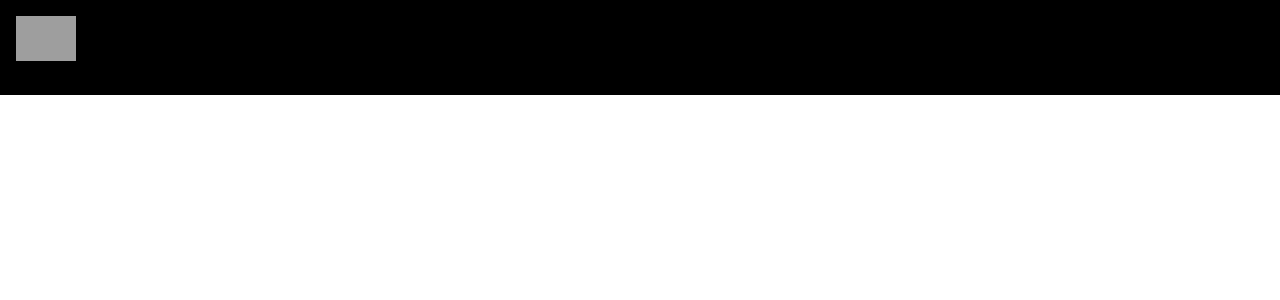
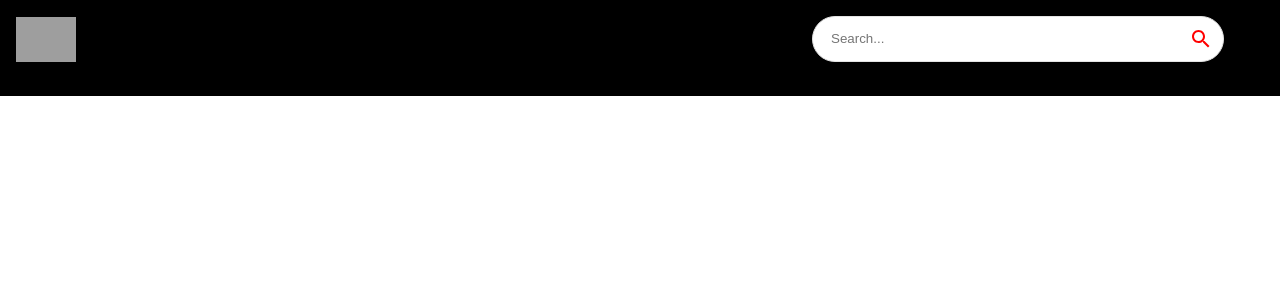
Before and after one commit to Andrei-Sager/shoutcast, a React (Create React App) app: page / in a window 1280 px wide. Shown: the top 300 px of the page. Built offline with nearby package versions, Linux system fonts and the light colour scheme; grey boxes are pictures that could not be loaded; the HTML template or start-up script is replaced by a standard one.

Commit message:
Update Navbar.jsx

```diff
--- a/src/components/Navbar.jsx
+++ b/src/components/Navbar.jsx
@@ -2,6 +2,7 @@
 import { Link } from 'react-router-dom'
 
 import { logo } from '../utils/constants'
+import SearchBar from './SearchBar'
 
 const Navbar = () => (
     <Stack
@@ -17,8 +18,8 @@
           height={45}
         />
       </Link>
+      <SearchBar />
     </Stack>
   )
 
-
 export default Navbar
```
